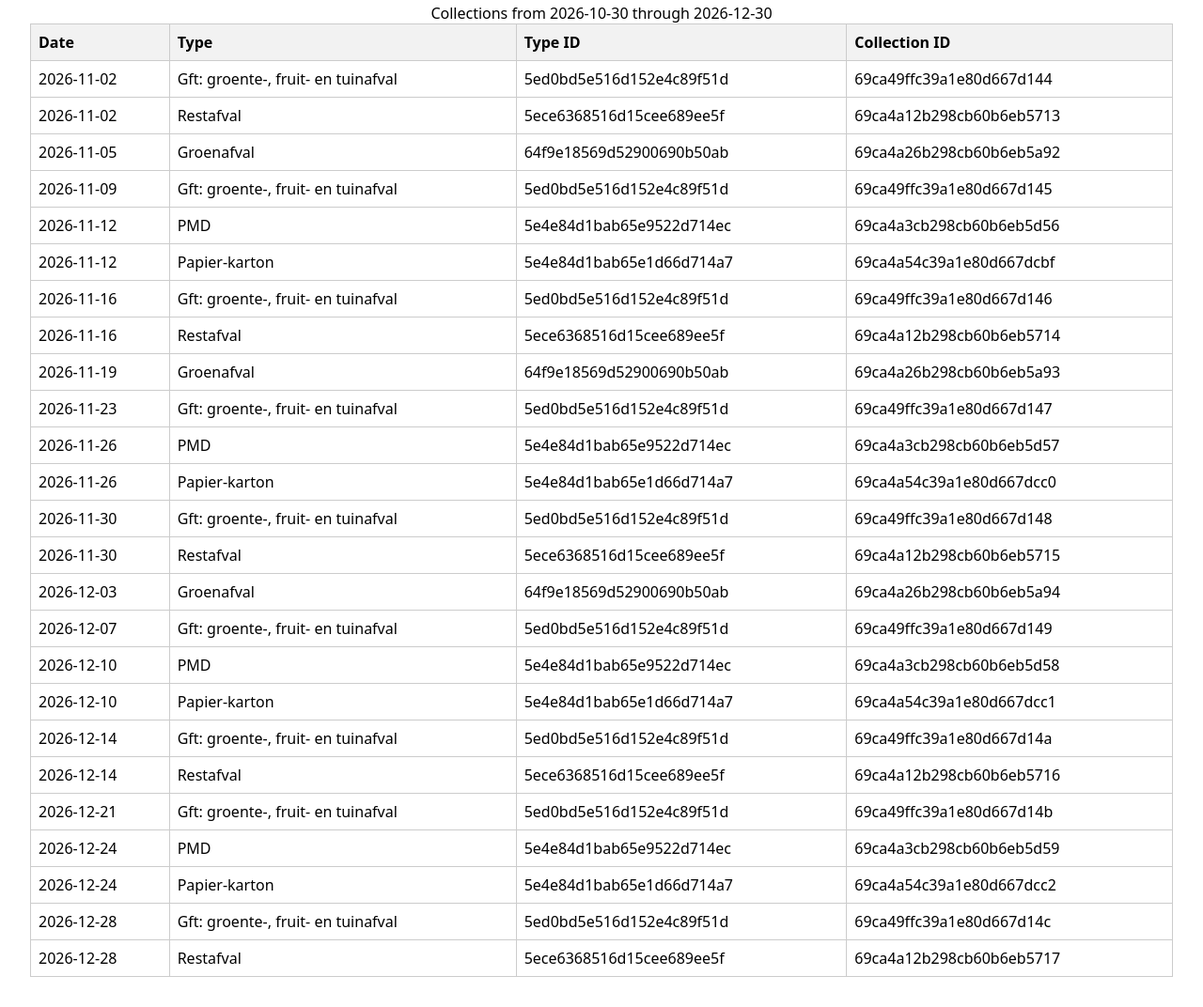
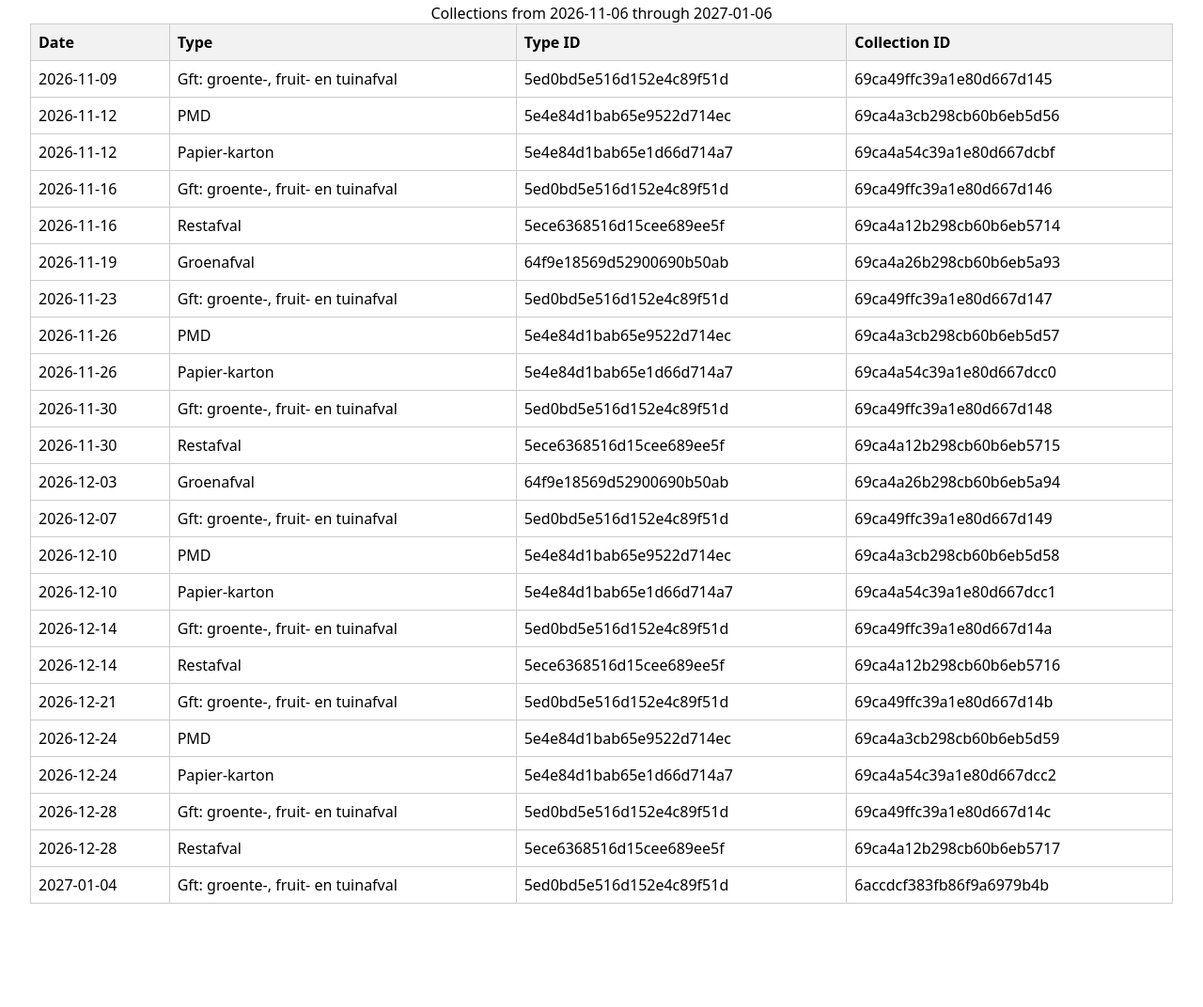
Before and after one commit to plovma/recycle-calendar, a plain HTML site: page public/calendar.html in a window 1280 px wide. Shown: the part 93-1165 px from the top of the page at 94% size. After the commit the page ends 1087 px from the top, so only its background shows below. Drawn offline with Linux system fonts and the light colour scheme.

Commit message:
Update generated calendar

```diff
--- a/public/calendar.html
+++ b/public/calendar.html
@@ -14,7 +14,7 @@
 <body>
   <h1>Recycle Calendar</h1>
   <table>
-    <caption>Collections from 2026-10-30 through 2026-12-30</caption>
+    <caption>Collections from 2026-11-06 through 2027-01-06</caption>
     <thead>
       <tr>
         <th scope="col">Date</th>
@@ -24,24 +24,6 @@
       </tr>
     </thead>
     <tbody>
-      <tr>
-        <td>2026-11-02</td>
-        <td>Gft: groente-, fruit- en tuinafval</td>
-      <td>5ed0bd5e516d152e4c89f51d</td>
-      <td>69ca49ffc39a1e80d667d144</td>
-    </tr>
-      <tr>
-        <td>2026-11-02</td>
-        <td>Restafval</td>
-      <td>5ece6368516d15cee689ee5f</td>
-      <td>69ca4a12b298cb60b6eb5713</td>
-    </tr>
-      <tr>
-        <td>2026-11-05</td>
-        <td>Groenafval</td>
-      <td>64f9e18569d52900690b50ab</td>
-      <td>69ca4a26b298cb60b6eb5a92</td>
-    </tr>
       <tr>
         <td>2026-11-09</td>
         <td>Gft: groente-, fruit- en tuinafval</td>
@@ -174,6 +156,12 @@
       <td>5ece6368516d15cee689ee5f</td>
       <td>69ca4a12b298cb60b6eb5717</td>
     </tr>
+      <tr>
+        <td>2027-01-04</td>
+        <td>Gft: groente-, fruit- en tuinafval</td>
+      <td>5ed0bd5e516d152e4c89f51d</td>
+      <td>6accdcf383fb86f9a6979b4b</td>
+    </tr>
     </tbody>
   </table>
 </body>
```
Also changed, not shown: 1 other file.
